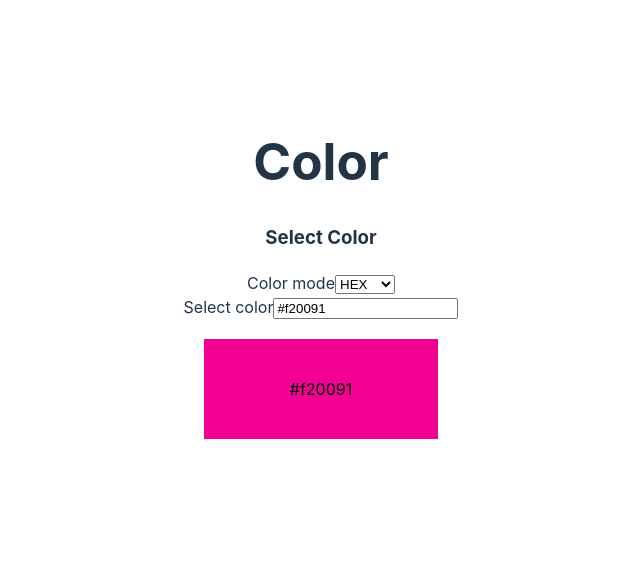
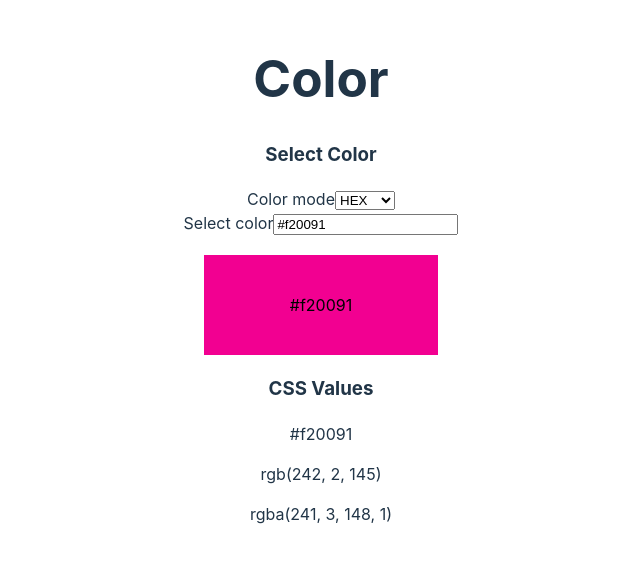
Before and after one commit to amandahinton/huetility, a React (Vite) app: page / in a window 1280 px wide. Shown: the part 121-684 px from the top of the page, without its empty margins (319-959 px from the left). Built offline with nearby package versions, Linux system fonts and the light colour scheme.

Commit message:
add css list to app

```diff
--- a/src/App.tsx
+++ b/src/App.tsx
@@ -1,4 +1,4 @@
-import { ColorPicker, Swatch } from "./components";
+import { CSSValues, ColorPicker, Swatch } from "./components";
 import { ColorProvider } from "./contexts/ColorContext";
 import "./App.css";
 
@@ -8,6 +8,7 @@ function App() {
       <h1>Color</h1>
       <ColorPicker />
       <Swatch />
+      <CSSValues />
     </ColorProvider>
   );
 }
```
